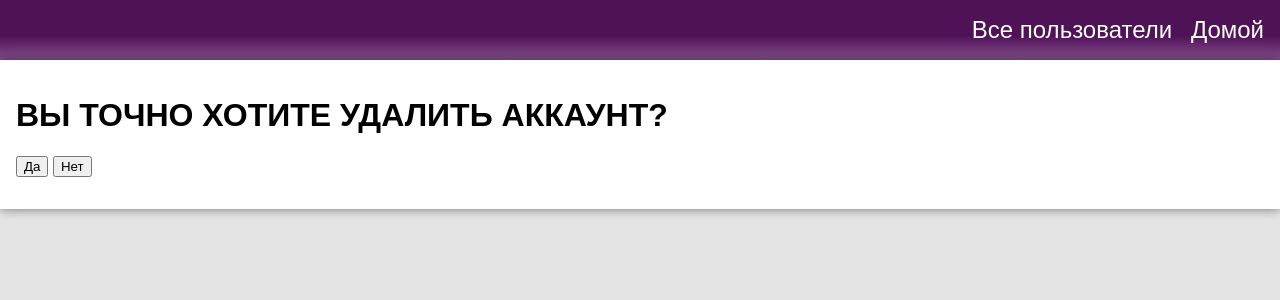
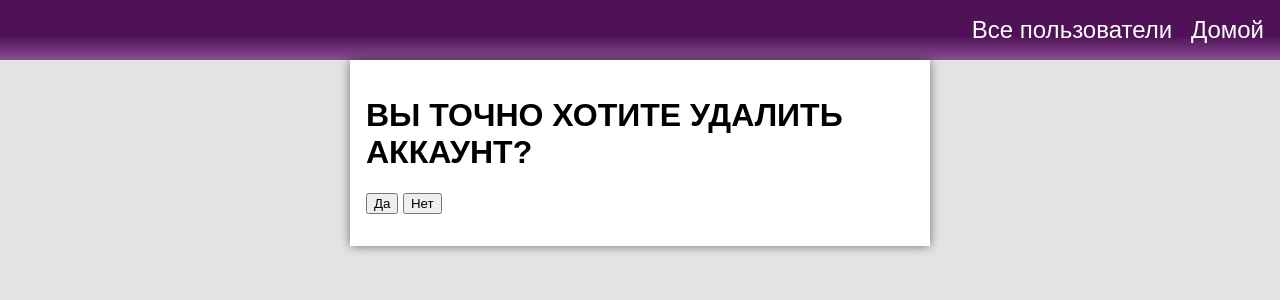
Before and after one commit to BlopSoft/OneCT, a PHP site: page /delete.php in a window 1280 px wide. Shown: the top 300 px of the page. Run offline with PHP 8.4, Linux system fonts and the light colour scheme; the visitor is signed in with stand-in values (Sample User, id 1).

Commit message:
Обезопасил код

```diff
--- a/allusers.php
+++ b/allusers.php
@@ -23,6 +23,7 @@
 			<a href="reg.php">Регестрироваться</a>
 		<?php endif; ?>
 	</div>
+	<div class="main_app">
 		<div class="main">
 			<?php
 				$countUsers = mysqli_fetch_assoc(mysqli_query($db, 'SELECT COUNT(*) FROM users'));
@@ -54,5 +55,6 @@
 				}
 			?>
 		</div>
+	</div>
 </body>
 </html>
--- a/change.php
+++ b/change.php
@@ -18,6 +18,7 @@
 		<a href="allusers.php">Все пользователи</a>
 		<a href="index.php">Домой</a>
 	</div>
+	<div class="main_app">
 		<div class="main">
 			<form action="change.php" method="POST">
 				<p>
@@ -66,5 +67,6 @@
 				}
 			?>
 		</div>
+	</div>
 </body>
 </html>
--- a/delete.php
+++ b/delete.php
@@ -30,7 +30,8 @@
 		<a href="allusers.php">Все пользователи</a>
 		<a href="index.php">Домой</a>
 	</div>
-	<div class="main" align="left">
+	<div class="main_app">
+		<div class="main">
 			<form action="delete.php" method="POST">
 				<p>
 					<h1>ВЫ ТОЧНО ХОТИТЕ УДАЛИТЬ АККАУНТ?</h1>
@@ -41,5 +42,6 @@
 				</p>
 			</form>
 		</div>
+	</div>
 </body>
 </html>
--- a/feed.php
+++ b/feed.php
@@ -23,7 +23,7 @@
 			<a href="reg.php">Регестрироваться</a>
 		<?php endif; ?>
 	</div>
-	<div>
+	<div class="main_app">
 		<?php
 			$stena = mysqli_query($db, "SELECT * FROM post ORDER BY date DESC");
 
--- a/index.php
+++ b/index.php
@@ -55,6 +55,7 @@
 			<a href="reg.php">Регестрироваться</a>
 		<?php endif; ?>
 	</div>
+	<div class="main_app">
 		<div class="main">
 			<?php if(isset($_SESSION['user'])): ?>
 				<div class="changeuser">
@@ -149,11 +150,11 @@
 							echo('</div>');
 						};
 					?>
-				<br>
 				</div>
 			<?php else : ?>
 				<h1>Добро пожаловать в <?php echo($sitename); ?>!</h1>
 				<p>Для того чтобы использовать <?php echo($sitename); ?> то надо войти или зарегестрировать аккаунт</p>
 			<?php endif; ?>
+	</div>
 </body>
 </html>
--- a/login.php
+++ b/login.php
@@ -31,6 +31,7 @@
 	<div class="header">
 		<a href="reg.php">Регестрироваться</a>
 	</div>
+	<div class="main_app">
 		<div class="main">
 			<form action="login.php" method="POST">
 				<p>
@@ -53,5 +54,6 @@
 				}
 			?>
 		</div>
+	</div>
 </body>
 </html>
--- a/method/delpost.php
+++ b/method/delpost.php
@@ -1,8 +1,8 @@
 <?php
 	require_once "../include/config.php";
 
-	$delete = 'DELETE FROM post WHERE id = "' .$_GET['id']. '"';
-    $postinf = mysqli_query($db, 'SELECT * FROM post WHERE id = "' .$_GET['id']. '" AND id_user = "' .$_SESSION['user']. '"');
+	$delete = 'DELETE FROM post WHERE id = "' .(int)$_GET['id']. '"';
+    $postinf = mysqli_query($db, 'SELECT * FROM post WHERE id = "' .(int)$_GET['id']. '" AND id_user = "' .$_SESSION['user']. '"');
 
 	if(mysqli_num_rows($postinf) == 1){
 		if(mysqli_query($db, $delete)){
--- a/method/pinpost.php
+++ b/method/pinpost.php
@@ -1,9 +1,9 @@
 <?php
 	require_once "../include/config.php";
 
-	$pin = 'UPDATE post SET pin = 1 WHERE id = "' .$_GET['id']. '"';
-	$unpin = 'UPDATE post SET pin = 0 WHERE id = "' .$_GET['id']. '"';
-    $postinf = mysqli_query($db, 'SELECT * FROM post WHERE id = "' .$_GET['id']. '" AND id_user = "' .$_SESSION['user']. '"');
+	$pin = 'UPDATE post SET pin = 1 WHERE id = "' .(int)$_GET['id']. '"';
+	$unpin = 'UPDATE post SET pin = 0 WHERE id = "' .(int)$_GET['id']. '"';
+    $postinf = mysqli_query($db, 'SELECT * FROM post WHERE id = "' .(int)$_GET['id']. '" AND id_user = "' .$_SESSION['user']. '"');
 
 	if(mysqli_num_rows($postinf) == 1){
 		if(mysqli_fetch_assoc($postinf)['pin'] == 1){
--- a/reg.php
+++ b/reg.php
@@ -15,6 +15,7 @@
 	<div class="header">
 		<a href="login.php">Войти</a>
 	</div>
+	<div class="main_app">
 		<div class="main">
 			<form action="reg.php" method="POST">
 				<p>
@@ -87,5 +88,6 @@
 				}
 			?>
 		</div>
+	</div>
 </body>
 </html>
--- a/themes/main.css
+++ b/themes/main.css
@@ -4,7 +4,7 @@
 
 body {
 	background: rgb(228, 228, 228);
-    margin: 0px;
+	margin: 0;
 }
 
 .header a {
@@ -21,6 +21,11 @@ body {
 	text-decoration: none;
 	padding: 16px;
    	font-size: 24px;
+}
+
+.main_app {
+	margin: 0 auto;
+	max-width: 580px;
 }
 
 .main {
```
Also changed, not shown: user.php (+7 -3 lines). Lines whose indentation alone changed are shown as unchanged.
